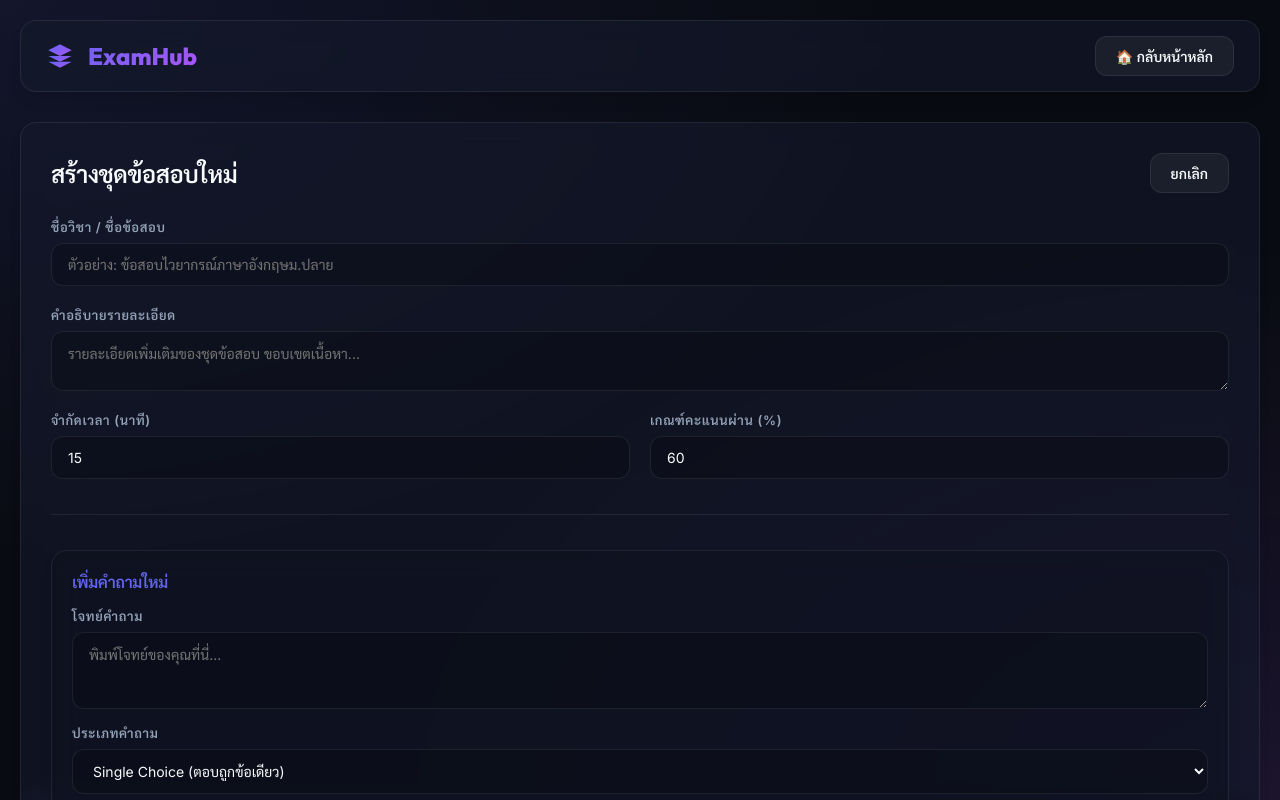
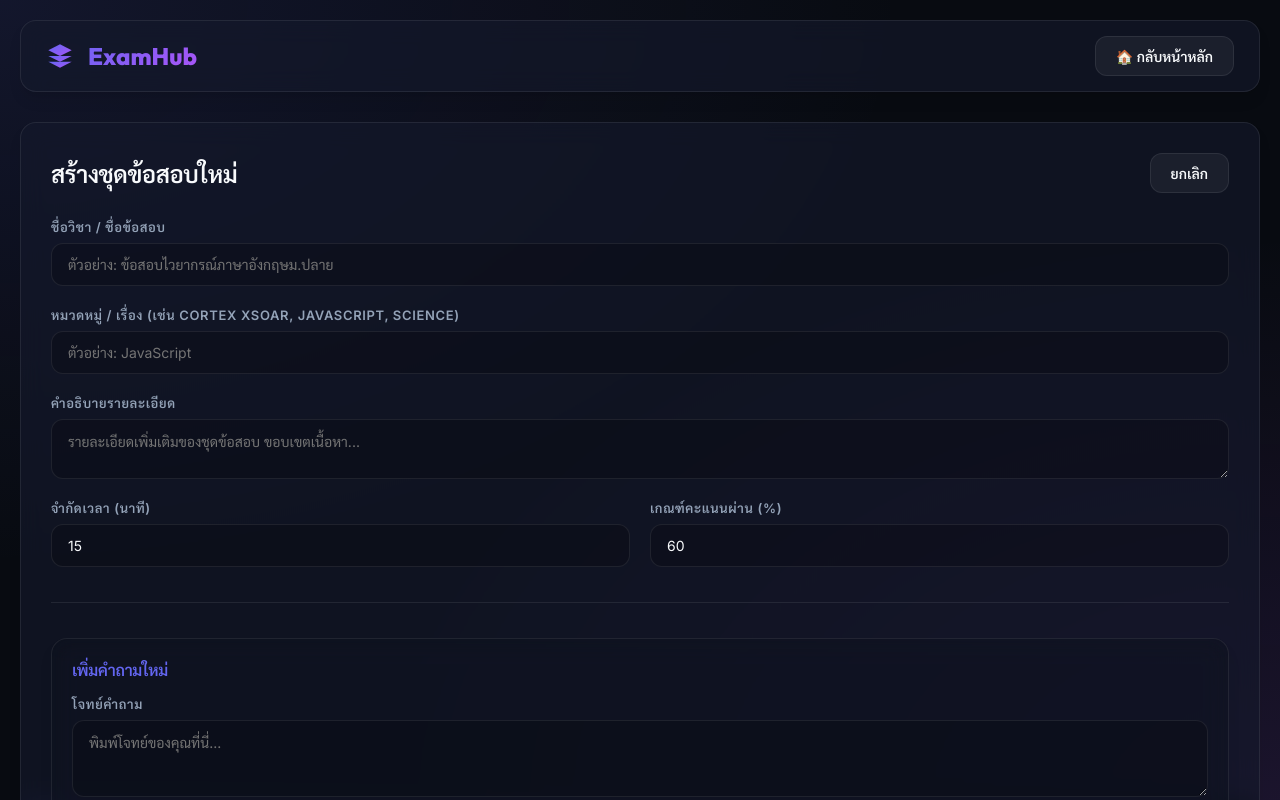
Before and after one commit to mynameist33/exam-hub, a React (Vite) app: page / in a window 1280 px wide. Both pictures are taken after a click on the button "➕ สร้างข้อสอบใหม่". Shown: the top 800 px of the page. Built offline with nearby package versions, Linux system fonts and the light colour scheme.

Commit message:
Sync src/components/ExamEditor.jsx

```diff
--- a/src/components/ExamEditor.jsx
+++ b/src/components/ExamEditor.jsx
@@ -20,6 +20,7 @@ export default function ExamEditor({ exam, onSave, onCancel }) {
   };
 
   const [title, setTitle] = useState('');
+  const [category, setCategory] = useState('');
   const [description, setDescription] = useState('');
   const [timeLimit, setTimeLimit] = useState(15);
   const [passPercentage, setPassPercentage] = useState(60);
@@ -36,6 +37,7 @@ export default function ExamEditor({ exam, onSave, onCancel }) {
   useEffect(() => {
     if (exam) {
       setTitle(exam.title);
+      setCategory(exam.category || '');
       setDescription(exam.description);
       setTimeLimit(exam.timeLimit);
       setPassPercentage(exam.passPercentage);
@@ -43,6 +45,7 @@ export default function ExamEditor({ exam, onSave, onCancel }) {
     } else {
       // Clear forms for new exam
       setTitle('');
+      setCategory('');
       setDescription('');
       setTimeLimit(15);
       setPassPercentage(60);
@@ -136,6 +139,7 @@ export default function ExamEditor({ exam, onSave, onCancel }) {
     const savedExam = {
       id: exam ? exam.id : `exam-${Date.now()}`,
       title,
+      category: category.trim() || 'ทั่วไป',
       description,
       timeLimit: parseInt(timeLimit) || 15,
       passPercentage: parseInt(passPercentage) || 60,
@@ -161,6 +165,17 @@ export default function ExamEditor({ exam, onSave, onCancel }) {
             placeholder="ตัวอย่าง: ข้อสอบไวยากรณ์ภาษาอังกฤษม.ปลาย"
             value={title}
             onChange={(e) => setTitle(e.target.value)}
+          />
+        </div>
+
+        <div className="form-group">
+          <label htmlFor="exam-category">หมวดหมู่ / เรื่อง (เช่น Cortex XSOAR, JavaScript, Science)</label>
+          <input
+            id="exam-category"
+            type="text"
+            placeholder="ตัวอย่าง: JavaScript"
+            value={category}
+            onChange={(e) => setCategory(e.target.value)}
           />
         </div>
 
```
